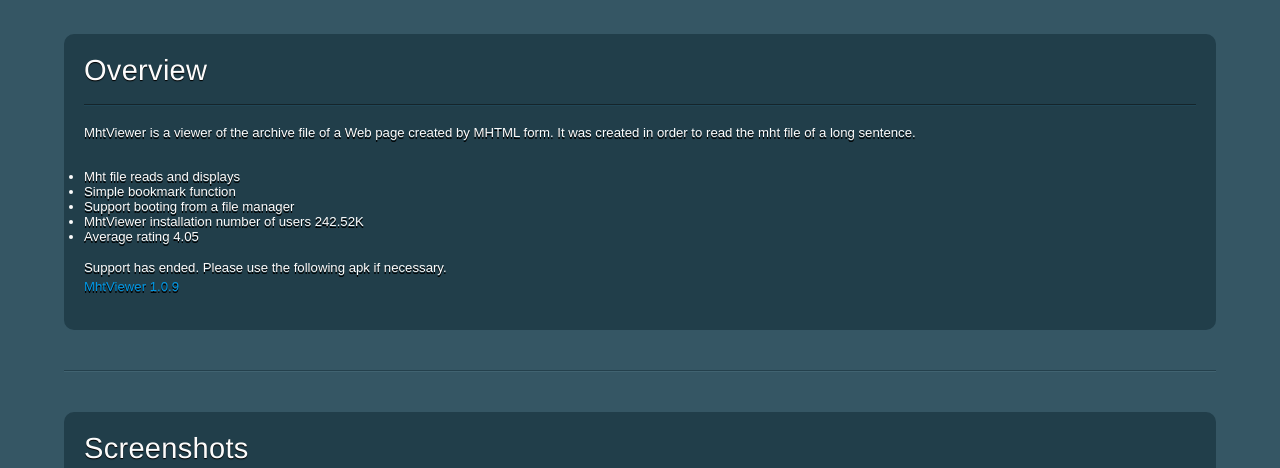
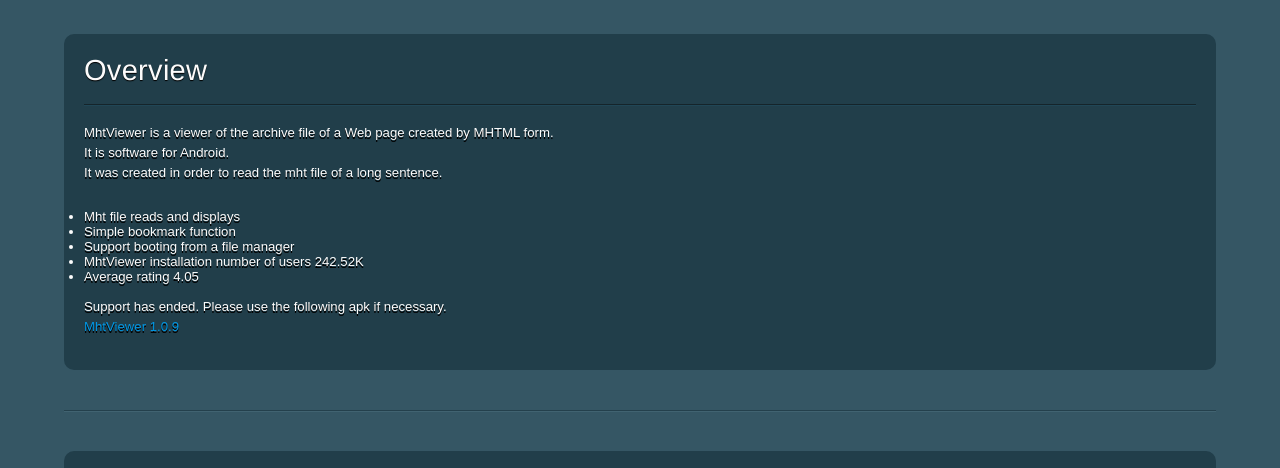
Before and after one commit to tflare/tflare, a plain HTML site: page docs/android/mhtviewer.html in a window 1280 px wide. Shown: the part 98-566 px from the top of the page. Drawn offline with Linux system fonts and the light colour scheme.

Commit message:
mhtviewerについて説明を追加

```diff
--- a/docs/android/mhtviewer.html
+++ b/docs/android/mhtviewer.html
@@ -47,7 +47,8 @@
 
                     <div class="articleBody clear">
 
-                        <p>MhtViewer is a viewer of the archive file of a Web page created by MHTML form.
+                        <p>MhtViewer is a viewer of the archive file of a Web page created by MHTML form.<br />
+It is software for Android. <br />
 It was created in order to read the mht file of a long sentence. </p>
 <p>
 <ul>
```
Also changed, not shown: docs/index.html (+2 -1 lines).
